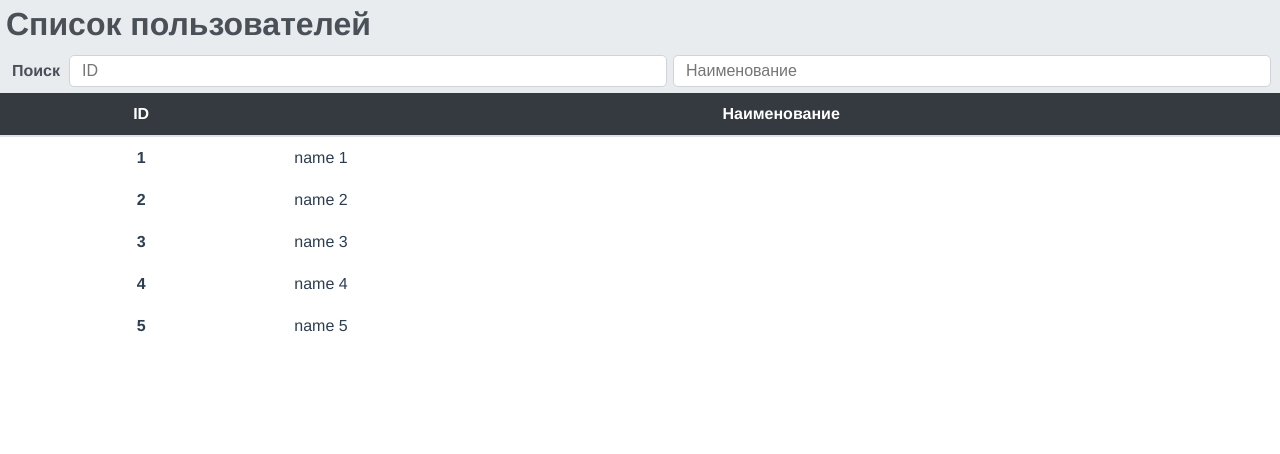
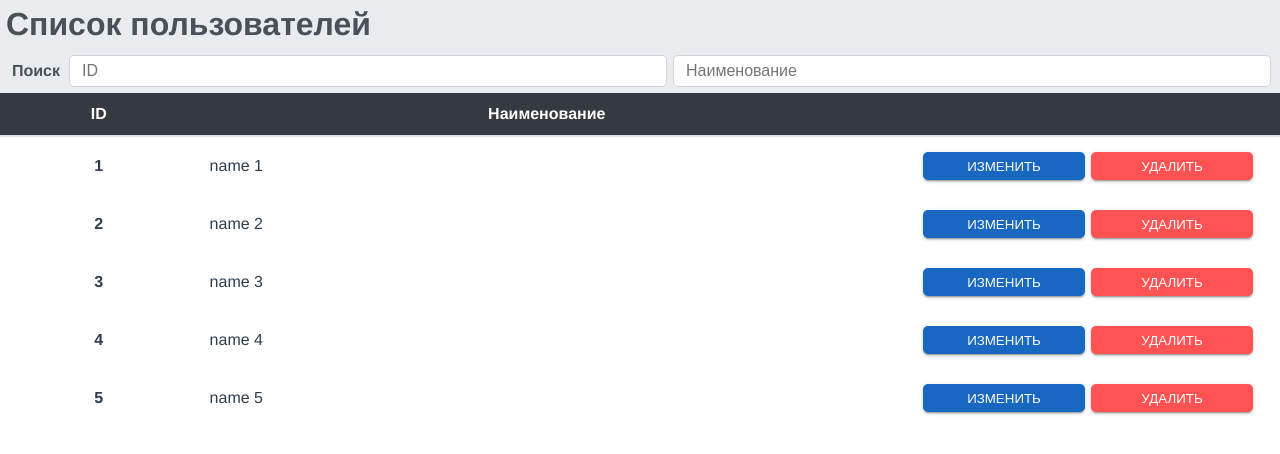
Before and after one commit to Arion-91/user-crud, a Vue app: page / in a window 1280 px wide. Shown: the top 454 px of the page. Built offline with nearby package versions, Linux system fonts and the light colour scheme.

Commit message:
add VButton component

```diff
--- a/src/components/List.vue
+++ b/src/components/List.vue
@@ -3,17 +3,27 @@
 		<tr class="head">
 			<th>ID</th>
 			<th>Наименование</th>
+			<th></th>
 		</tr>
 		<tr v-for="user in users" :key="user.id" class="item">
 			<td class="item-id">{{user.id}}</td>
 			<td class="item-name">{{user.name}}</td>
+			<td class="buttons">
+				<VButton name="update" label="Изменить" type="update"/>
+				<VButton name="update" label="Удалить" type="delete"/>
+			</td>
 		</tr>
 	</table>
 </template>
 
 <script>
+	import VButton from "@/components/VButton";
+
 	export default {
 		name: "List",
+		components: {
+			VButton
+		},
 		computed: {
 			users() {
 				return this.$store.state.users;
@@ -30,6 +40,7 @@
 	table {
 		border-collapse: collapse;
 	}
+
 	th, td {
 		padding: 12px;
 	}
@@ -45,6 +56,7 @@
 		&-id {
 			font-weight: 600;
 		}
+
 		&-name {
 			text-align: left;
 		}
@@ -55,4 +67,10 @@
 		background-color: #e9ecef;
 		border-color: #dee2e6;
 	}
+
+	.buttons {
+		width: 30%;
+	}
+
+
 </style>
--- /dev/null
+++ b/src/components/VButton.vue
@@ -0,0 +1,41 @@
+<template>
+	<button :name="name" type="button" :class="type">{{label}}</button>
+</template>
+
+<script>
+	export default {
+		name: "VButton",
+		props: ['name', 'type', 'label']
+	}
+</script>
+
+<style lang="scss" scoped>
+	button {
+		height: 28px;
+		padding: 6px 12px;
+		margin: 3px;
+		width: 45%;
+		color: #ffffff;
+		box-shadow:
+			0 3px 1px -2px rgba(0, 0, 0, 0.2),
+			0 2px 2px 0 rgba(0, 0, 0, 0.14),
+			0 1px 5px 0 rgba(0, 0, 0, 0.12);
+		border-radius: 5px;
+		border: none;
+		cursor: pointer;
+		font-weight: 500;
+		text-transform: uppercase;
+
+		@media (max-width: 425px) {
+			width: 100%;
+		}
+	}
+
+	.update {
+		background-color: #1867c0;
+	}
+
+	.delete {
+		background-color: #ff5252;
+	}
+</style>
```
